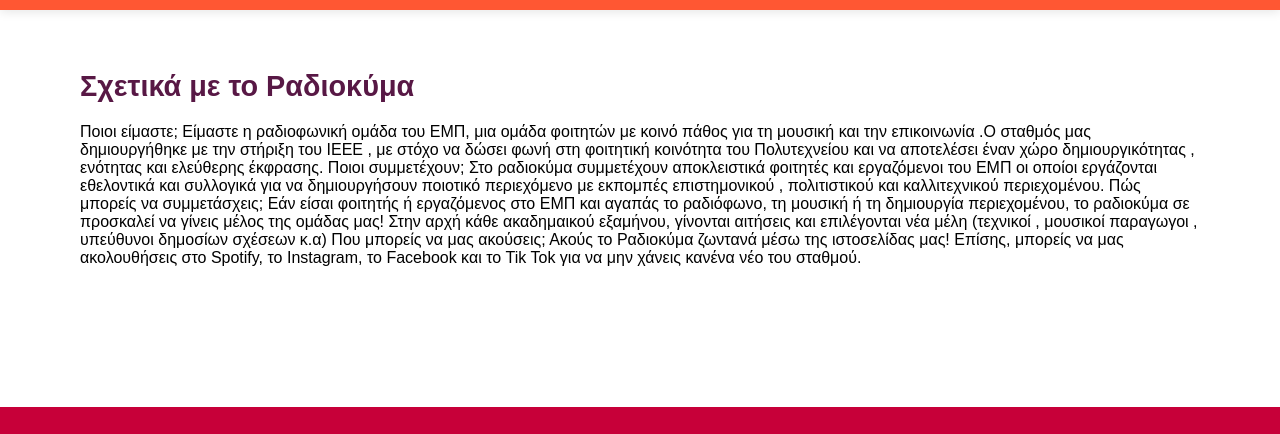
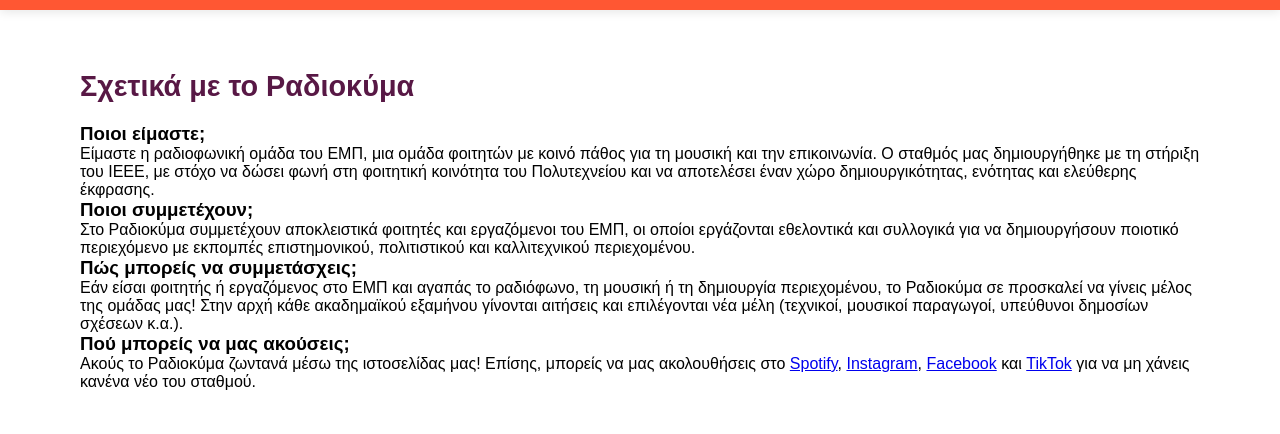
Before and after one commit to opetros7/radioKyma, a plain HTML site: page docs/about.html in a window 1280 px wide. Shown: the part 134-568 px from the top of the page. Drawn offline with Linux system fonts and the light colour scheme.

Commit message:
Update about.html

```diff
--- a/docs/about.html
+++ b/docs/about.html
@@ -40,17 +40,28 @@
 
   <main>
     <section class="about-section">
-      <h2>Σχετικά με το Ραδιοκύμα</h2>
-      <p>
-        Ποιοι είμαστε;
-Είμαστε η ραδιοφωνική ομάδα του ΕΜΠ, μια ομάδα φοιτητών με κοινό πάθος για τη μουσική και την επικοινωνία .Ο σταθμός μας δημιουργήθηκε με την στήριξη του IEEE ,  με στόχο να δώσει φωνή στη φοιτητική κοινότητα του Πολυτεχνείου και να αποτελέσει έναν χώρο δημιουργικότητας , ενότητας και ελεύθερης έκφρασης.
-Ποιοι συμμετέχουν;
-Στο ραδιοκύμα συμμετέχουν αποκλειστικά φοιτητές και εργαζόμενοι του ΕΜΠ οι οποίοι εργάζονται εθελοντικά και συλλογικά για να δημιουργήσουν ποιοτικό περιεχόμενο με εκπομπές επιστημονικού , πολιτιστικού και καλλιτεχνικού περιεχομένου.
-Πώς μπορείς να συμμετάσχεις;
-Εάν είσαι φοιτητής ή εργαζόμενος στο ΕΜΠ και αγαπάς το ραδιόφωνο, τη μουσική ή τη δημιουργία περιεχομένου, το ραδιοκύμα σε προσκαλεί να γίνεις μέλος της ομάδας μας! Στην αρχή κάθε ακαδημαικού εξαμήνου, γίνονται αιτήσεις και επιλέγονται νέα μέλη (τεχνικοί , μουσικοί παραγωγοι , υπεύθυνοι δημοσίων σχέσεων κ.α)
-Που μπορείς να μας ακούσεις;
-Ακούς το Ραδιοκύμα ζωντανά μέσω της ιστοσελίδας μας! Επίσης, μπορείς  να μας ακολουθήσεις στο Spotify, το Instagram, το Facebook και το Tik Tok για να μην χάνεις κανένα νέο του σταθμού.
-      </p>
+      <div class="container">
+        <h2>Σχετικά με το Ραδιοκύμα</h2>
+        <h3>Ποιοι είμαστε;</h3>
+        <p>
+          Είμαστε η ραδιοφωνική ομάδα του ΕΜΠ, μια ομάδα φοιτητών με κοινό πάθος για τη μουσική και την επικοινωνία. Ο σταθμός μας δημιουργήθηκε με τη στήριξη του IEEE, με στόχο να δώσει φωνή στη φοιτητική κοινότητα του Πολυτεχνείου και να αποτελέσει έναν χώρο δημιουργικότητας, ενότητας και ελεύθερης έκφρασης.
+        </p>
+
+        <h3>Ποιοι συμμετέχουν;</h3>
+        <p>
+          Στο Ραδιοκύμα συμμετέχουν αποκλειστικά φοιτητές και εργαζόμενοι του ΕΜΠ, οι οποίοι εργάζονται εθελοντικά και συλλογικά για να δημιουργήσουν ποιοτικό περιεχόμενο με εκπομπές επιστημονικού, πολιτιστικού και καλλιτεχνικού περιεχομένου.
+        </p>
+
+        <h3>Πώς μπορείς να συμμετάσχεις;</h3>
+        <p>
+          Εάν είσαι φοιτητής ή εργαζόμενος στο ΕΜΠ και αγαπάς το ραδιόφωνο, τη μουσική ή τη δημιουργία περιεχομένου, το Ραδιοκύμα σε προσκαλεί να γίνεις μέλος της ομάδας μας! Στην αρχή κάθε ακαδημαϊκού εξαμήνου γίνονται αιτήσεις και επιλέγονται νέα μέλη (τεχνικοί, μουσικοί παραγωγοί, υπεύθυνοι δημοσίων σχέσεων κ.α.).
+        </p>
+
+        <h3>Πού μπορείς να μας ακούσεις;</h3>
+        <p>
+          Ακούς το Ραδιοκύμα ζωντανά μέσω της ιστοσελίδας μας! Επίσης, μπορείς να μας ακολουθήσεις στο <a href="#">Spotify</a>, <a href="#">Instagram</a>, <a href="#">Facebook</a> και <a href="#">TikTok</a> για να μη χάνεις κανένα νέο του σταθμού.
+        </p>
+      </div>
     </section>
   </main>
 
```
